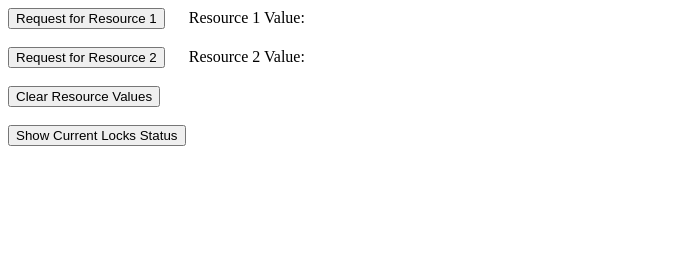
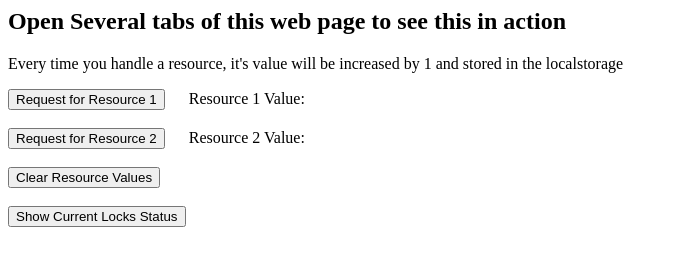
Before and after one commit to Mahdhir/Web-Locks-API-demo, a plain HTML site: page index.html in a window 1280 px wide. Shown: the whole page, without its empty margins (0-678 px from the left). Drawn offline with Linux system fonts and the light colour scheme.

Commit message:
Update index.html

```diff
--- a/index.html
+++ b/index.html
@@ -5,6 +5,8 @@
 	</title>
 </head>
 <body onload="sample()">
+<h2>Open Several tabs of this web page to see this in action</h2>
+<p>Every time you handle a resource, it's value will be increased by 1 and stored in the localstorage</p>
 <button onclick="requestForResource1()">Request for Resource 1</button> <span style="margin: 0 20">Resource 1 Value:<span id="resource_1_value"></span></span>
 <br>
 <br>
```
